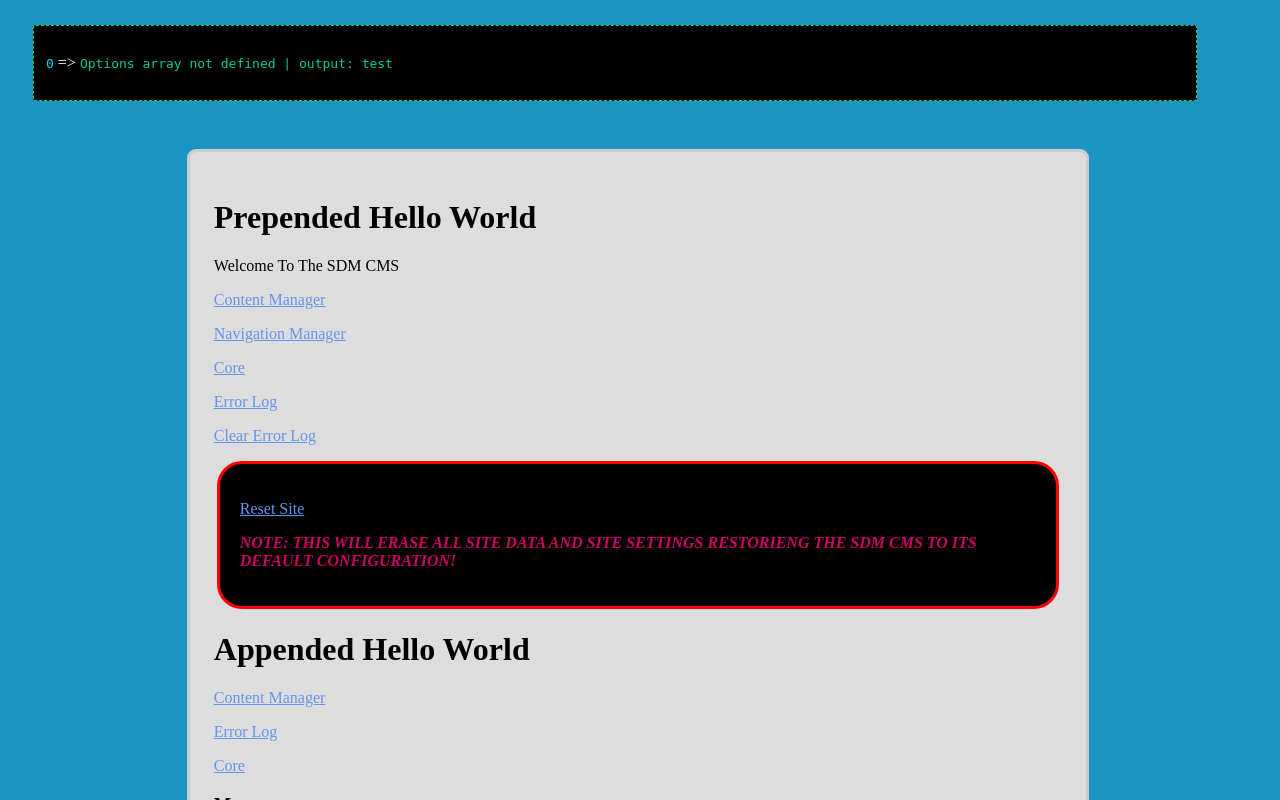
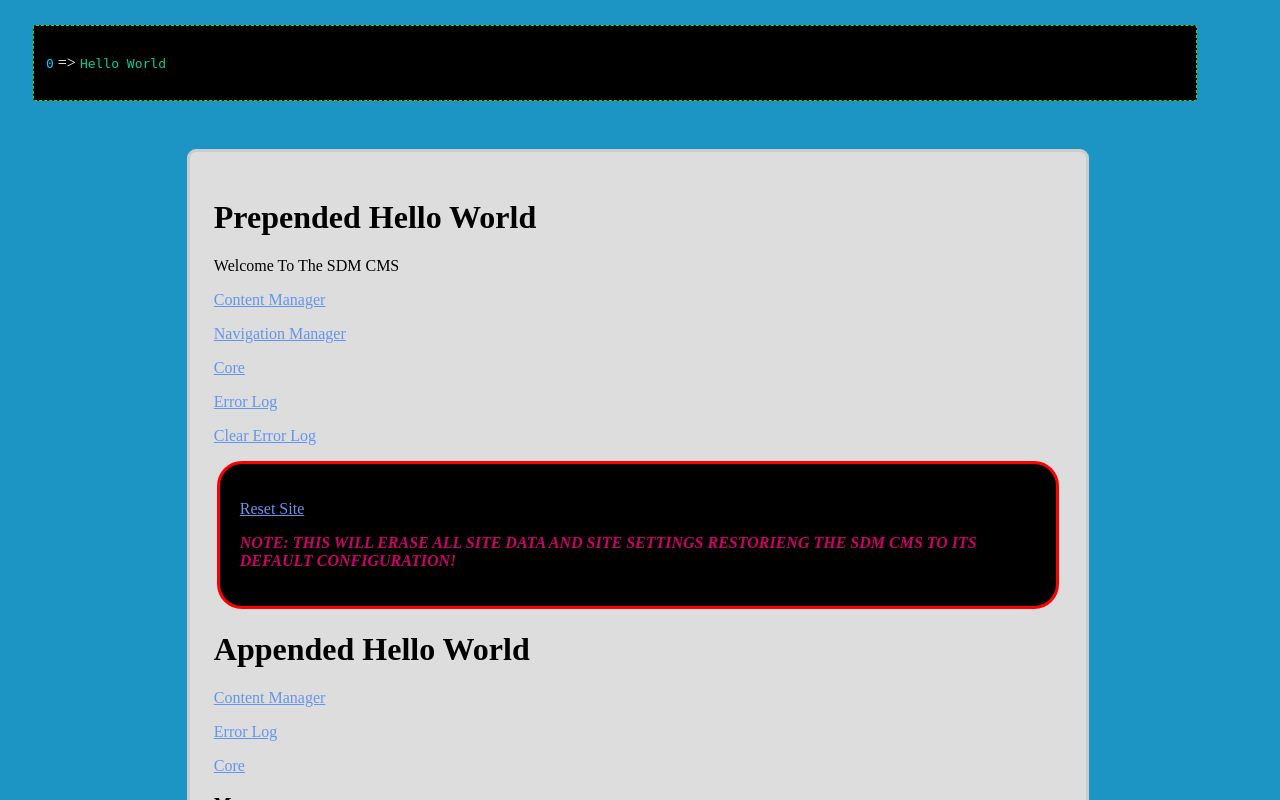
Before and after one commit to sevidmusic/SDM_CMS, a PHP site: page / in a window 1280 px wide. Run offline with PHP 8.4, Linux system fonts and the light colour scheme; data that the repository does not hold is empty.

Commit message:
Setup basic structure of new SDM_Assembler method incorporateAppOutput().The method is not yet complete, however intial bugs have been worked out and it is almost ready for production. Modified Hello World app in order to test incorporateAppOutput().

```diff
--- a/apps/helloWorld/helloWorld.php
+++ b/apps/helloWorld/helloWorld.php
@@ -10,4 +10,4 @@ $sdmassembler_dataObject->content->$sdmassembler_requestedpage->main_content = '
 $sdmassembler_dataObject->content->$sdmassembler_requestedpage->main_content .= '<h1>Appended Hello World</h1><p><a href="' . $sdmcore->getRootDirectoryUrl() . '/index.php?page=contentManager">Content Manager</a></p><p><a href="' . $sdmcore->getRootDirectoryUrl() . '/index.php?page=errors">Error Log</a></p><p><a href="' . $sdmcore->getRootDirectoryUrl() . '/index.php?page=core">Core</a></p>';
 
 
-$sdmcore->sdm_read_array(array($sdmassembler->incorporateAppOutput($sdmassembler_dataObject, 'test', array('wrapper' => 'main_content', 'incmethod' => 'append', 'incpages' => array(), 'ignorepages' => array()))));
+$sdmcore->sdm_read_array(array($sdmassembler->incorporateAppOutput($sdmassembler_dataObject, 'test')));
--- a/core/includes/SdmAssembler.php
+++ b/core/includes/SdmAssembler.php
@@ -167,7 +167,17 @@ class SdmAssembler extends SdmCore {
      * ok to call this method multiple times within an app.</p>
      * <p>If provided, the $options array is used to specify how the app's output
      * is to be incorporated.</p>
-     * @param string $output A plain text or HTML string to be used as the apps output.
+     * @param object $dataObject <p>The sites data object. (This is most likely the
+     * $sdmassembler_dataObject var provided by the SDM_Assembler.<br />
+     * Note: We need to typehint for security, however PHP has no common
+     * object ancestor so we cant specify <i>object</i> because most likely
+     * the type of this argument will be an instance of stdClass, which is
+     * technically an object but will not neccessarily return as type object
+     * when checked with typehinting.<br />
+     * @see http://stackoverflow.com/questions/13287593/stdclass-and-type-hinting for more
+     * info on why this happens.<br />@TODO: It may be best NOT to typehint the $dataObject
+     * argument as it may introduce bugs if an actual object is passed to this method.</p>
+     * @param string $output <p>A plain text or HTML string to be used as the apps output.</p>
      * @param array $options (optional) <p>Array of options that determine how an app's
      * output is incorporated. If not specified, then the app will be incorporated into
      * all pages and will be assigned to the 'main_content' wrapper that is part of, and,
@@ -177,25 +187,29 @@ class SdmAssembler extends SdmCore {
      *   <li>'wrapper' : The content wrapper the app is to be incorporated into.
      *                   If not specified then 'main_content' is assumed</li>
      *   <li>'incmethod' : Determines how app out put should be incorporated.<br />
-     *                     Options for 'incmethod' are append, prepend, and overwrite.</li>
+     *                     Options for 'incmethod' are <b><i>append</i></b>, <b><i>prepend</i></b>, and <b><i>overwrite</i></b>.</li>
      *   <li>'incpages' : Array of pages to incorporate the app output into.</li>
      *   <li>'ignorepages' : Array of pages NOT to incoporate the app output into.</li>
      * </ul>
      * <b>NOTE: If a page is found in both the 'incpages' and 'ignorepages' arrays then
-     *          the app output will be ignored on that page.</b>
+     *          the app output will be ignored on that page. This is for security, best to assume
+     *          in such a case that the developer meant to ignore a page if the developer passes
+     *          a page to both the 'incpages' and 'ignorepages' arrays.</b>
      * </p>
      */
-    public function incorporateAppOutput($dataObject, $output, array $options) {
+    public function incorporateAppOutput(stdClass $dataObject, $output, array $options = array()) {
+        $calledby = ucwords(preg_replace('/(?<!\ )[A-Z]/', ' $0', str_replace(array('/', '.php'), '', strrchr(debug_backtrace()[0]['file'], '/')))); // trys to determine which app called this method using debug_backtrace() @see http://php.net/manual/en/function.debug-backtrace.php | basically were just filtering the name path of the file that this method was called to so it displays in a format that is easy to read, we know that the calling file will contain the app name since all apps must name their main php file according to this case insensitive naming convention : APPNAME.php
         switch (!empty($options)) {
-            case $value:
+            case TRUE:
                 $output = 'Options array defined | output: ' . $output;
                 break;
 
             default:
-                $output = 'Options array not defined | output: ' . $output;
+                $requestedPage = $this->determineRequestedPage();
+                $dataObject->menus = '<h1>incorporateAppOutput() is working! Incorporated app content from app <i><b>' . $calledby . '</b></i> onto <b>' . $requestedPage . '</b></h1>';
                 break;
         }
-        return $output;
+        return $calledby;
     }
 
 }
--- a/core/sdm/data.json
+++ b/core/sdm/data.json
@@ -1 +1 @@
-{"content":{"homepage":{"main_content":"Welcome To The SDM CMS"}},"menus":[],"settings":{"theme":"sdmDemoTheme1","enabledapps":{"contentManager":"contentManager","navigationManager":"navigationManager","SDMDevTools":"SDMDevTools","helloWorld":"helloWorld"}}}
+{"content":{"homepage":{"main_content":"Welcome To The SDM CMS"},"errors":{"main_content":""},"clearErrorLog":{"main_content":""}},"menus":[],"settings":{"theme":"sdmDemoTheme1","enabledapps":{"contentManager":"contentManager","navigationManager":"navigationManager","SDMDevTools":"SDMDevTools","helloWorld":"helloWorld"}}}
```
Also changed, not shown: 1 other file.
